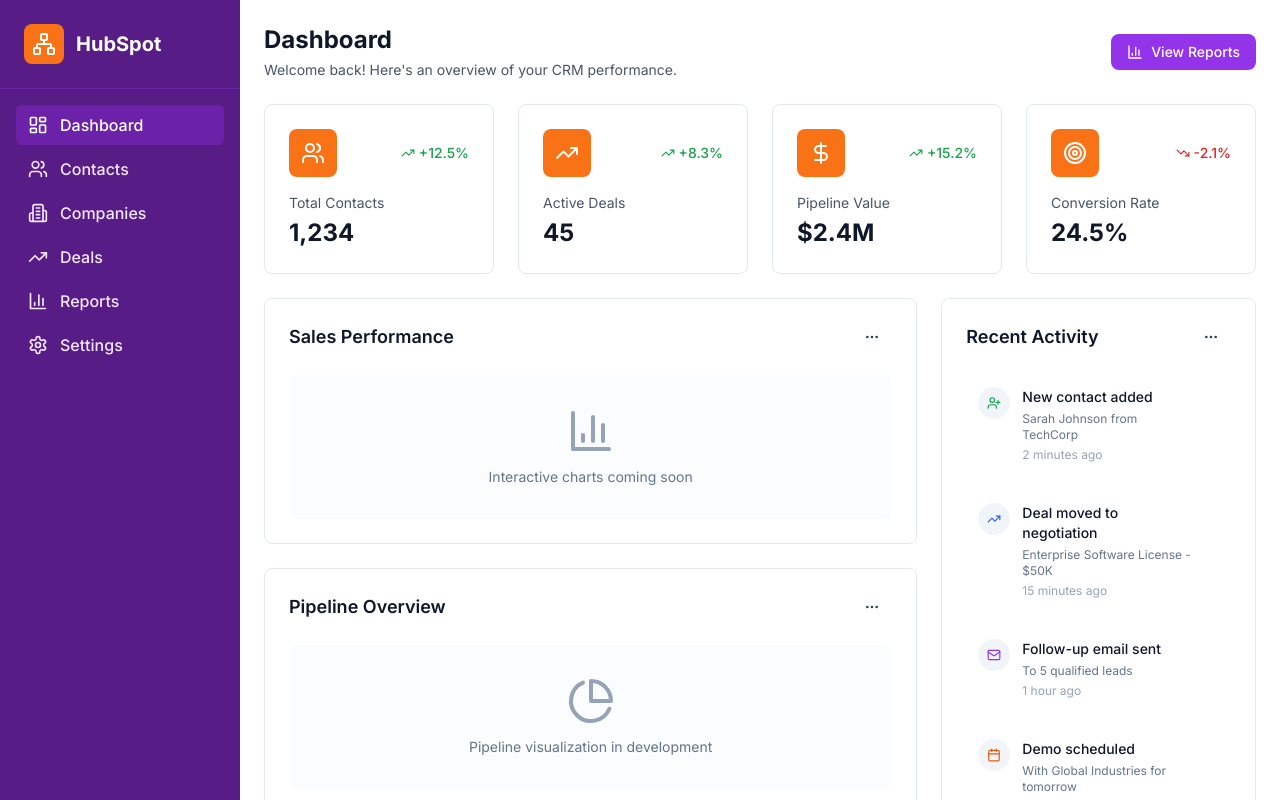
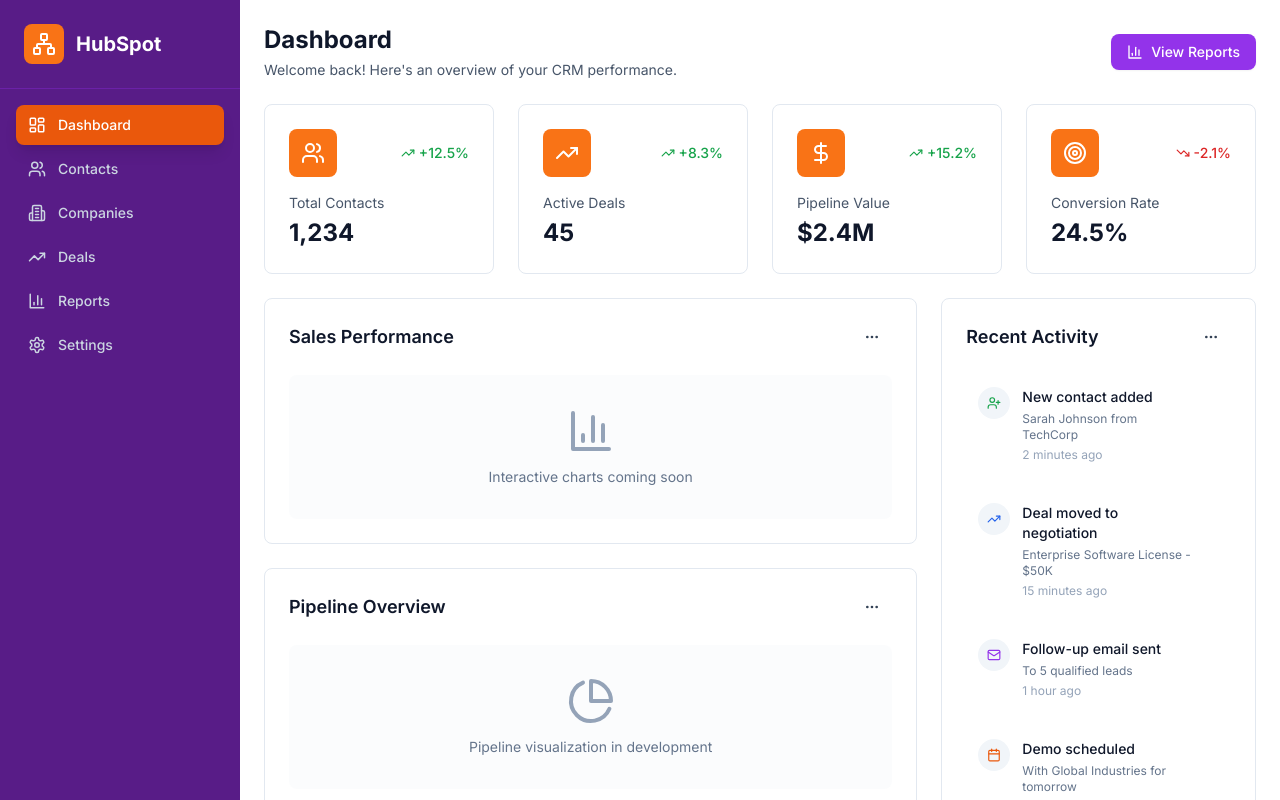
Before and after one commit to apper-canvas/onyx-nexus-iris, a React (Vite) app: page / in a window 1280 px wide. Built offline with nearby package versions, Linux system fonts and the light colour scheme.

Commit message:
Transform sidebar to dark HubSpot-style interface with orange accent theme

```diff
--- a/src/components/organisms/Layout.jsx
+++ b/src/components/organisms/Layout.jsx
@@ -11,19 +11,19 @@ return (
       <Sidebar isOpen={sidebarOpen} onClose={() => setSidebarOpen(false)} />
 
 <div className="flex-1 lg:ml-60 flex flex-col">
-        <header className="lg:hidden bg-white border-b border-slate-200 px-4 py-3 sticky top-0 z-30">
+<header className="lg:hidden bg-slate-800 border-b border-slate-700 px-4 py-3 sticky top-0 z-30">
           <div className="flex items-center justify-between">
             <button
               onClick={() => setSidebarOpen(true)}
-              className="p-2 hover:bg-slate-100 rounded-lg transition-colors"
+              className="p-2 hover:bg-slate-700 rounded-lg transition-colors"
             >
-              <ApperIcon name="Menu" size={24} className="text-slate-700" />
+              <ApperIcon name="Menu" size={24} className="text-slate-200" />
             </button>
             <div className="flex items-center gap-2">
-<div className="w-8 h-8 bg-gradient-to-br from-primary to-primary-light rounded-lg flex items-center justify-center">
+              <div className="w-8 h-8 bg-gradient-to-br from-primary to-primary-light rounded-lg flex items-center justify-center">
                 <ApperIcon name="Network" className="w-5 h-5 text-white" />
               </div>
-              <span className="font-bold text-slate-900">Nexus CRM</span>
+              <span className="font-bold text-white">Nexus CRM</span>
             </div>
             <div className="w-10"></div>
           </div>
--- a/src/components/organisms/Sidebar.jsx
+++ b/src/components/organisms/Sidebar.jsx
@@ -3,7 +3,7 @@ import ApperIcon from "@/components/ApperIcon";
 import { cn } from "@/utils/cn";
 
 const Sidebar = ({ isOpen, onClose }) => {
-  const navItems = [
+const navItems = [
     { path: "", icon: "LayoutDashboard", label: "Dashboard" },
     { path: "contacts", icon: "Users", label: "Contacts" },
     { path: "companies", icon: "Building2", label: "Companies" },
@@ -48,14 +48,14 @@ const Sidebar = ({ isOpen, onClose }) => {
               to={`/${item.path}`}
               onClick={onClose}
               className={({ isActive }) => cn(
-                "flex items-center gap-3 px-3 py-2 rounded-md transition-all duration-200",
+                "flex items-center gap-3 px-3 py-2.5 rounded-lg transition-all duration-200 text-sm font-medium",
                 isActive
-                  ? "bg-purple-800 text-white font-medium"
-                  : "text-purple-100 hover:bg-purple-800 hover:text-white"
+                  ? "bg-primary text-white shadow-lg"
+                  : "text-slate-300 hover:bg-slate-700 hover:text-white"
               )}
             >
-              <ApperIcon name={item.icon} size={20} />
-              <span className="font-medium">{item.label}</span>
+              <ApperIcon name={item.icon} size={18} />
+              <span>{item.label}</span>
             </NavLink>
           ))}
         </nav>
@@ -78,14 +78,14 @@ const Sidebar = ({ isOpen, onClose }) => {
               key={item.path}
               to={`/${item.path}`}
               className={({ isActive }) => cn(
-                "flex items-center gap-3 px-3 py-2 rounded-md transition-all duration-200",
+                "flex items-center gap-3 px-3 py-2.5 rounded-lg transition-all duration-200 text-sm font-medium",
                 isActive
-                  ? "bg-purple-800 text-white font-medium"
-                  : "text-purple-100 hover:bg-purple-800 hover:text-white"
+                  ? "bg-primary text-white shadow-lg"
+                  : "text-slate-300 hover:bg-slate-700 hover:text-white"
               )}
             >
-              <ApperIcon name={item.icon} size={20} />
-              <span className="font-medium">{item.label}</span>
+              <ApperIcon name={item.icon} size={18} />
+              <span>{item.label}</span>
             </NavLink>
           ))}
         </nav>
```
